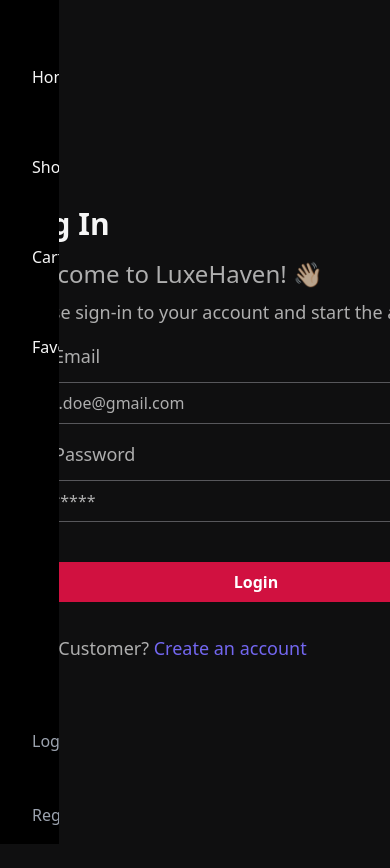
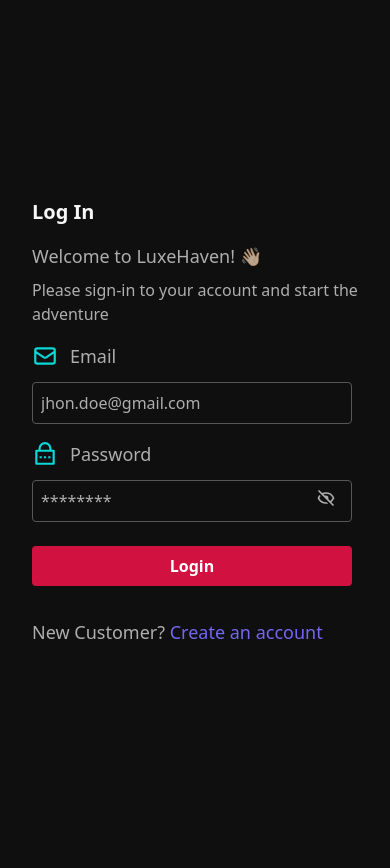
Before and after one commit to iamjabeed/LuxeHaven, a React (Vite) app in the folder frontend/: page /login in a window 390 px wide. After the commit the page ends 844 px from the top, so only its background shows below. Built offline with nearby package versions, Linux system fonts and the light colour scheme.

Commit message:
Responsiveness for login and register pages

```diff
--- a/frontend/src/App.jsx
+++ b/frontend/src/App.jsx
@@ -8,7 +8,7 @@
     <>
       <ToastContainer />
       <Navigation />
-      <main className="py-3">
+      <main className="">
         <Outlet />
       </main>
     </>
--- a/frontend/src/components/Modal.jsx
+++ b/frontend/src/components/Modal.jsx
@@ -2,14 +2,14 @@
   return (
     <>
       {isOpen && (
-        <div
-          className="fixed inset-0 flex items-center justify-center z-50"
-          // onClick={onClose}
-        >
-          <div className="fixed inset-0 bg-black opacity-50"></div>
+        <div className="fixed inset-0 flex items-center justify-center z-50">
+          <div
+            className="fixed inset-0 bg-black opacity-50"
+            onClick={onClose}
+          ></div>
           <div className="absolute top-1/2 left-1/2 transform -translate-x-1/2 -translate-y-1/2 bg-[#000000] p-4 rounded-lg z-10 text-center shadow-md">
             <button
-              className="text-[#db1143f3] text-2xl font-semibold hover:text-[#FF2E63] focus:outline-none mr-2"
+              className="text-[#db1143f3] text-2xl font-semibold hover:text-[#FF2E63] focus:outline-none mr-2 flex float-right"
               onClick={onClose}
             >
               X
--- a/frontend/src/pages/Auth/Login.jsx
+++ b/frontend/src/pages/Auth/Login.jsx
@@ -68,21 +68,26 @@
   };
 
   return (
-    <div className="">
-      <section className="px-4 flex justify-around items-center flex-wrap gap-8 h-[100vh] w-full text-gray-500 overflow-hidden">
+    <div className="grid place-content-center items-center">
+      <section className="ml-2 px-6 flex justify-around items-center flex-wrap gap-8 h-[100vh] w-full text-[#eaeaea] overflow-hidden">
         {/* bg-[#2F3349] */}
 
         {/* <div id="pattern" className="h-[80vh] w-[30%]"></div> */}
         <div className="text-[#eaeaeab9]">
-          <h1 className="text-3xl font-semibold mb-4 text-[#F6F6F6]">Log In</h1>
-          <h1 className="text-2xl font-medium mb-2">
+          <h1 className="text-xl md:text-2xl 2xl:text-3xl font-semibold mb-4 text-[#F6F6F6]">
+            Log In
+          </h1>
+          <h1 className="text-lg md:text-2xl 2xl:text-2xl font-medium mb-2">
             Welcome to LuxeHaven! 👋🏻
           </h1>
-          <p className="text-lg font-medium mb-4">
+          <p className="text-base md:text-lg font-medium mb-4">
             Please sign-in to your account and start the adventure
           </p>
 
-          <form onSubmit={submitHandler} className="container w-[33rem]">
+          <form
+            onSubmit={submitHandler}
+            className="container w-[21rem] md:w-[33rem] 2xl:w-[36rem]"
+          >
             <div className="">
               <label
                 htmlFor="email"
@@ -95,7 +100,7 @@
               <input
                 type="email"
                 id="email"
-                className="mt-1 p-2 border rounded w-[480px] mb-4 bg-[#0F0F10] placeholder-[#eaeaeab9]  text-[#F6F6F6] outline-none border-[#57575b] focus:border-[#FF2E63]"
+                className="mt-1 p-2 border rounded  w-[320px] md:w-[460px] 2xl:w-[520px] mb-4 bg-[#0F0F10] placeholder-[#eaeaeab9]  text-[#F6F6F6] outline-none border-[#57575b] focus:border-[#FF2E63]"
                 placeholder="jhon.doe@gmail.com"
                 value={email}
                 onChange={(e) => setEmail(e.target.value)}
@@ -115,13 +120,13 @@
                 <input
                   type={isVisiblePass ? "text" : "password"}
                   id="password"
-                  className="mt-1 p-2 border rounded w-[480px] mb-4 bg-[#0F0F10] placeholder-[#eaeaeab9] text-[#F6F6F6] outline-none border-[#57575b] focus:border-[#FF2E63]"
+                  className="mt-1 p-2 border rounded  w-[320px] md:w-[460px] 2xl:w-[520px] bg-[#0F0F10] placeholder-[#eaeaeab9] text-[#F6F6F6] outline-none border-[#57575b] focus:border-[#FF2E63]"
                   placeholder="********"
                   value={password}
                   onChange={(e) => setPassword(e.target.value)}
                 />
                 <span
-                  className="absolute top-[15px] left-[28rem] cursor-pointer"
+                  className="absolute right-8 top-3 md:top-[15px] md:right-24 cursor-pointer"
                   onClick={() => setIsVisiblePass(!isVisiblePass)}
                 >
                   {isVisiblePass ? (
@@ -136,7 +141,7 @@
             <button
               disabled={isLoading}
               type="submit"
-              className="bg-[#db1143f3] hover:bg-[#FF2E63] transition-colors text-white border-none outline-none w-[480px] px-4 py-2 rounded cursor-pointer my-[1rem] text-base font-semibold"
+              className="bg-[#db1143f3] hover:bg-[#FF2E63] transition-colors text-white border-none outline-none w-[320px] md:w-[460px] 2xl:w-[520px] px-4 py-2 rounded cursor-pointer my-[1rem] text-base font-semibold"
             >
               {isLoading ? "Signing In..." : "Login"}
             </button>
--- a/frontend/src/pages/Auth/Navigation.jsx
+++ b/frontend/src/pages/Auth/Navigation.jsx
@@ -14,6 +14,8 @@
 import { useSelector, useDispatch } from "react-redux";
 import { useLogoutMutation } from "../../redux/api/usersApislice.js";
 import { logout } from "../../redux/features/auth/authSlice";
+
+import { toast } from "react-toastify";
 
 import Logo from "../../assets/logo.png";
 const Navigation = () => {
@@ -58,7 +60,7 @@
       style={{ zIndex: 999 }}
       className={`${
         showSidebar ? "hidden" : "flex"
-      } xl:flex lg:flex md:hidden sm:hidden flex-col justify-between bg-black p-4 text-[#F6F6F6] w-[10rem] hover:w-[15%] h-[100vh] fixed `}
+      } hidden md:flex xl:flex lg:flex flex-col justify-between bg-black p-4 text-[#F6F6F6] w-[10rem] hover:w-[15%] h-[100vh] fixed `}
       id="navigation-container"
     >
       <div className="flex flex-col justify-center space-y-4">
--- a/frontend/src/pages/Auth/Register.jsx
+++ b/frontend/src/pages/Auth/Register.jsx
@@ -55,12 +55,19 @@
   };
 
   return (
-    <section className="px-4 flex justify-around items-center flex-wrap gap-8 h-[100vh] w-full text-gray-500 overflow-hidden">
+    <section className="px-6 ml-2 flex justify-around items-center flex-wrap gap-8 h-[100vh] w-full text-[#eaeaea] overflow-hidden">
       <div className="text-[#eaeaeab9]">
-        <h1 className="text-3xl font-semibold mb-4 text-[#F6F6F6]">Register</h1>
-        <h1 className="text-2xl font-medium mb-2">Welcome to LuxeHaven! 👋🏻</h1>
+        <h1 className="text-xl md:text-2xl 2xl:text-3xl font-semibold mb-4 text-[#F6F6F6]">
+          Register
+        </h1>
+        <h1 className="text-lg md:text-2xl 2xl:text-2xl font-medium mb-2">
+          Welcome to LuxeHaven! 👋🏻
+        </h1>
 
-        <form onSubmit={submitHandler} className="container w-[40rem]">
+        <form
+          onSubmit={submitHandler}
+          className="container w-[21rem] md:w-[33rem] 2xl:w-[36rem]"
+        >
           <div className="">
             <label
               htmlFor="name"
@@ -71,7 +78,7 @@
             <input
               type="text"
               id="name"
-              className="mt-1 p-2 border rounded w-[480px] mb-4 bg-[#0F0F10] placeholder-[#eaeaeab9]  text-[#F6F6F6] outline-none border-[#57575b] focus:border-[#FF2E63]"
+              className="mt-1 p-2 border rounded  w-[320px] md:w-[460px] 2xl:w-[520px] mb-4 bg-[#0F0F10] placeholder-[#eaeaeab9]  text-[#F6F6F6] outline-none border-[#57575b] focus:border-[#FF2E63]"
               placeholder="John Doe"
               value={username}
               onChange={(e) => setUsername(e.target.value)}
@@ -90,7 +97,7 @@
             <input
               type="email"
               id="email"
-              className="mt-1 p-2 border rounded w-[480px] mb-4 bg-[#0F0F10] placeholder-[#eaeaeab9]  text-[#F6F6F6] outline-none border-[#57575b] focus:border-[#FF2E63]"
+              className="mt-1 p-2 border rounded  w-[320px] md:w-[460px] 2xl:w-[520px] mb-4 bg-[#0F0F10] placeholder-[#eaeaeab9]  text-[#F6F6F6] outline-none border-[#57575b] focus:border-[#FF2E63]"
               placeholder="jhon.doe@gmail.com"
               value={email}
               onChange={(e) => setEmail(e.target.value)}
@@ -109,13 +116,13 @@
             <input
               type={isVisiblePass ? "text" : "password"}
               id="password"
-              className="mt-1 p-2 border rounded w-[480px] mb-4 bg-[#0F0F10] placeholder-[#eaeaeab9]  text-[#F6F6F6] outline-none border-[#57575b] focus:border-[#FF2E63]"
+              className="mt-1 p-2 border rounded w-[320px] md:w-[460px] 2xl:w-[520px] mb-4 bg-[#0F0F10] placeholder-[#eaeaeab9]  text-[#F6F6F6] outline-none border-[#57575b] focus:border-[#FF2E63]"
               placeholder="********"
               value={password}
               onChange={(e) => setPassword(e.target.value)}
             />
             <span
-              className="absolute bottom-[25px] left-[28rem] cursor-pointer"
+              className="absolute right-8 top-12 md:bottom-0 md:right-24 cursor-pointer"
               onClick={() => setIsVisiblePass(!isVisiblePass)}
             >
               {isVisiblePass ? <BiShowAlt size={20} /> : <BiHide size={20} />}
@@ -133,13 +140,13 @@
             <input
               type={isVisiblePass ? "text" : "password"}
               id="confirmPassword"
-              className="mt-1 p-2 border rounded w-[480px] mb-4 bg-[#0F0F10] placeholder-[#eaeaeab9]  text-[#F6F6F6] outline-none border-[#57575b] focus:border-[#FF2E63]"
+              className="mt-1 p-2 border rounded w-[320px] md:w-[460px] 2xl:w-[520px] mb-4 bg-[#0F0F10] placeholder-[#eaeaeab9]  text-[#F6F6F6] outline-none border-[#57575b] focus:border-[#FF2E63]"
               placeholder="********"
               value={confirmPassword}
               onChange={(e) => setConfirmPassword(e.target.value)}
             />
             <span
-              className="absolute bottom-[25px] left-[28rem] cursor-pointer"
+              className="absolute right-8 top-12 md:bottom-0 md:right-24 cursor-pointer"
               onClick={() => setIsVisiblePass(!isVisiblePass)}
             >
               {isVisiblePass ? <BiShowAlt size={20} /> : <BiHide size={20} />}
@@ -149,7 +156,7 @@
           <button
             disabled={isLoading}
             type="submit"
-            className="bg-[#db1143f3] hover:bg-[#FF2E63] transition-colors text-white border-none outline-none w-[480px] px-4 py-2 rounded cursor-pointer my-[1rem] text-base font-semibold"
+            className="bg-[#db1143f3] hover:bg-[#FF2E63] transition-colors text-white border-none outline-none w-[320px] md:w-[460px] 2xl:w-[520px] px-4 py-2 rounded cursor-pointer my-[1rem] text-base font-semibold"
           >
             {isLoading ? "Registering..." : "Register"}
           </button>
```
